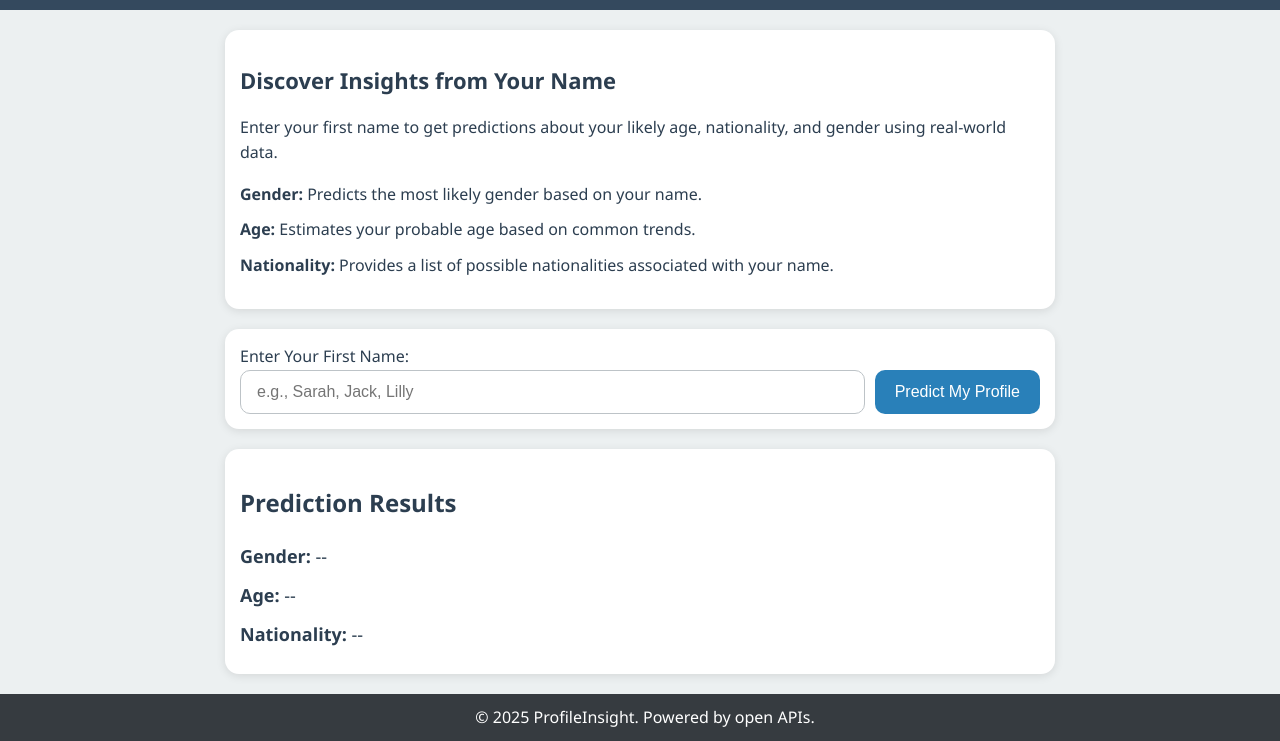
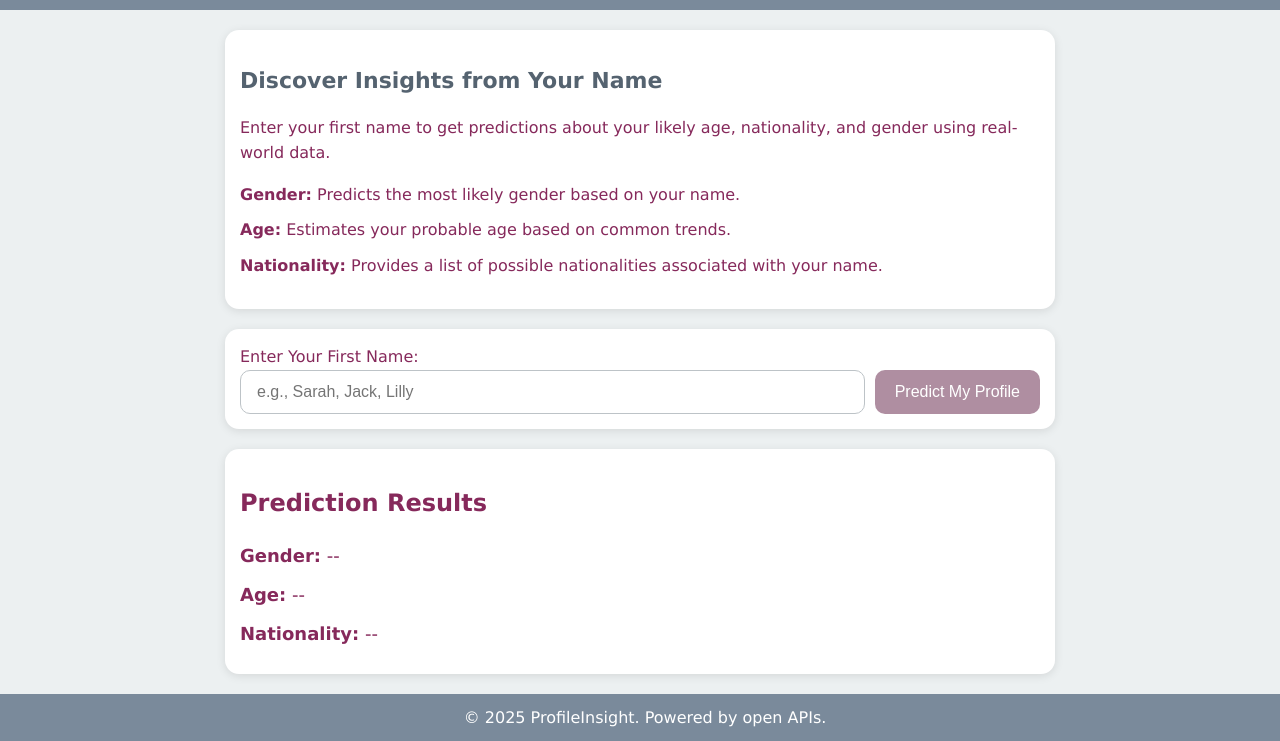
Before and after one commit to MiriamIny/ProfileInsight, a plain HTML site: page index.html in a window 1280 px wide. Shown: the part 84-825 px from the top of the page. Drawn offline with Linux system fonts and the light colour scheme; a script that the page names is missing.

Commit message:
customized css

```diff
--- a/styles.css
+++ b/styles.css
@@ -1,16 +1,16 @@
 /* Base Variables for Customization */
 :root {
-    --primary-color: #3498db;
-    --secondary-color: #2c3e50;
+    --primary-color: #af8ea1;
+    --secondary-color: #556370;
     --bg-color: #ecf0f1;
-    --header-bg-color: #34495e;
-    --footer-bg-color: #363b40;
-    --text-color: #2c3e50;
-    --button-bg-color: #2980b9;
-    --button-hover-color: #1abc9c;
+    --header-bg-color: #7a8a9b;
+    --footer-bg-color: #7a8a9b;
+    --text-color: #86295b;
+    --button-bg-color: #af8ea1;
+    --button-hover-color: #cc557f;
     --main-border-radius: 14px;
     --input-border-radius: 10px;
-    --font-family: 'Segoe UI', Tahoma, Geneva, Verdana, sans-serif;
+    --font-family:  Verdana, Geneva, Tahoma, sans-serif;
     --font-size: 16px;
     --header-font-size: 32px;
     --subheader-font-size: 22px;
```
